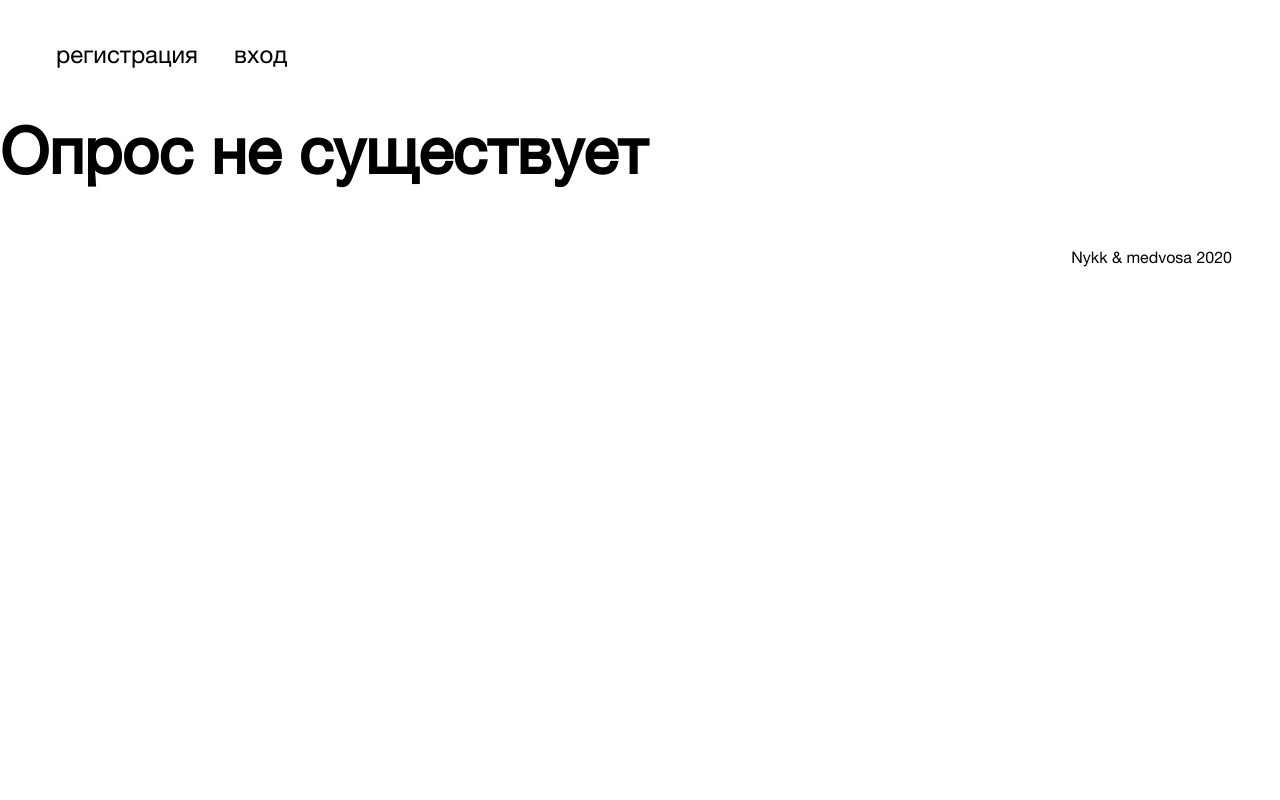
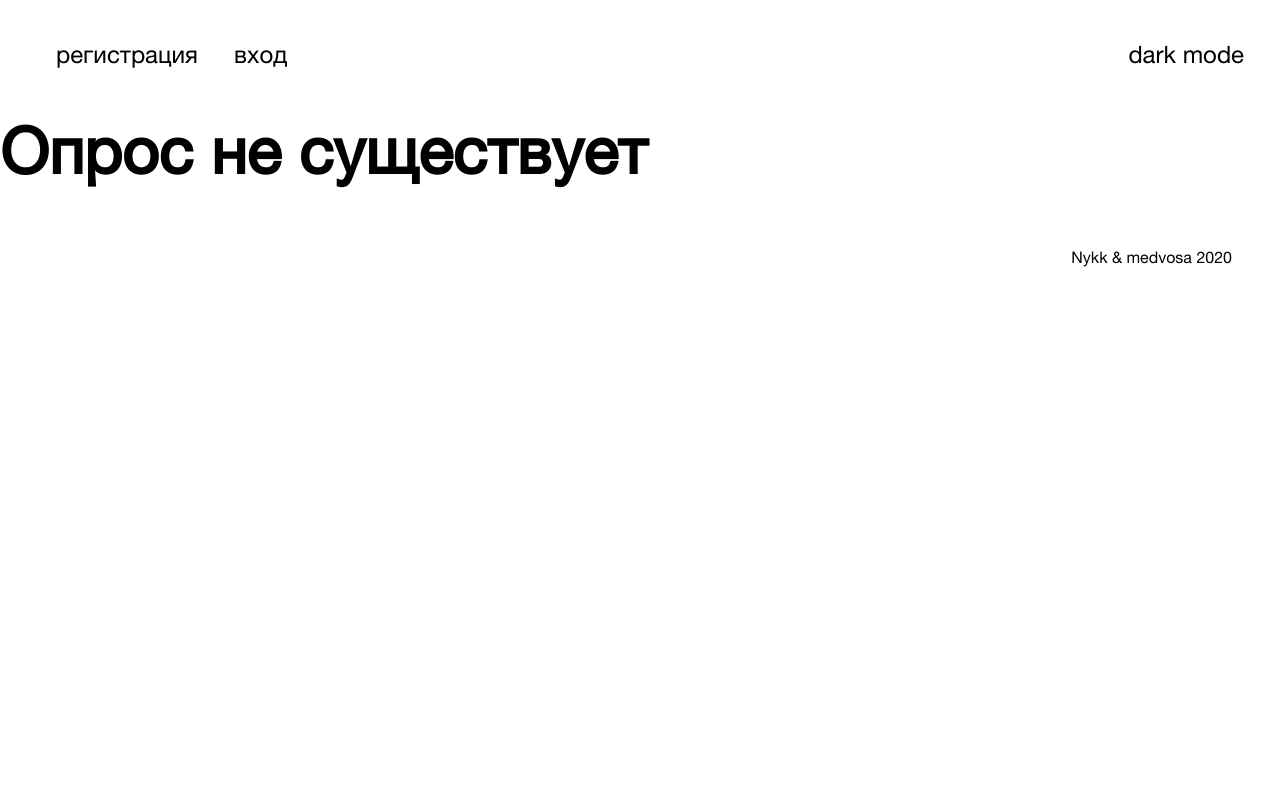
Before and after one commit to medvosa/Pollo, a Flask app: template templates/pollDoesNotExist.html in a window 1280 px wide. Run offline with Flask 2, Linux system fonts and the light colour scheme; the template is opened without the code that fills it, so the values that code supplies are empty; some libraries are stand-ins or nearby versions.

Commit message:
created dark mode

```diff
--- a/static/style/index.css
+++ b/static/style/index.css
@@ -386,6 +386,10 @@ footer {
     overflow-x: scroll;
 }
 
+.empty{
+    flex-grow:1;
+}
+
 @media (min-width: 786px) {
     .head-elements-wrapper {
         width: 50em;
--- a/templates/footer.html
+++ b/templates/footer.html
@@ -1,4 +1,20 @@
 </main>
+<style>
+    *{
+        transition:  background 0.5s;
+    }
+</style>
+<style media="max-width:1px" id="darkStyle">
+    *{
+        color: white !important;
+        background: black;
+    }
+    .head-create-poll-label{
+        padding:5px;
+        border:2px solid white;
+        border-radius:5px;
+    }
+</style>
 <footer>
     <p class="copyright">Nykk & medvosa 2020</p>
 </footer>
--- a/templates/header.html
+++ b/templates/header.html
@@ -37,8 +37,35 @@
                 <li class="login-item" onclick="app.register()">регистрация</li>
                 <li class="signup-item" onclick="app.login()">вход</li>
             {% endif %}
+            <li class="empty"></licls>
+            <li  onclick="toggleDarkTheme()">dark mode</li>
         </ul>
     </nav>
 </header>
+<script>
 
+    window.onload=function(){
+        if (localStorage.dark=="true"){
+            console.log(darkStyle);
+            darkStyle.media='';
+        }
+        else{
+            console.log('aaa');
+        }
+    };
+    function toggleDarkTheme(){
+        console.log(localStorage.dark);
+
+        if (localStorage.dark=="true"){
+            console.log('1');
+            darkStyle.media='max-width:1px';
+            localStorage.dark=false;
+        }
+        else{
+            console.log('0');
+            darkStyle.media="";
+            localStorage.dark=true;
+        }
+    }
+</script>
 <main id="mainApp">
```
